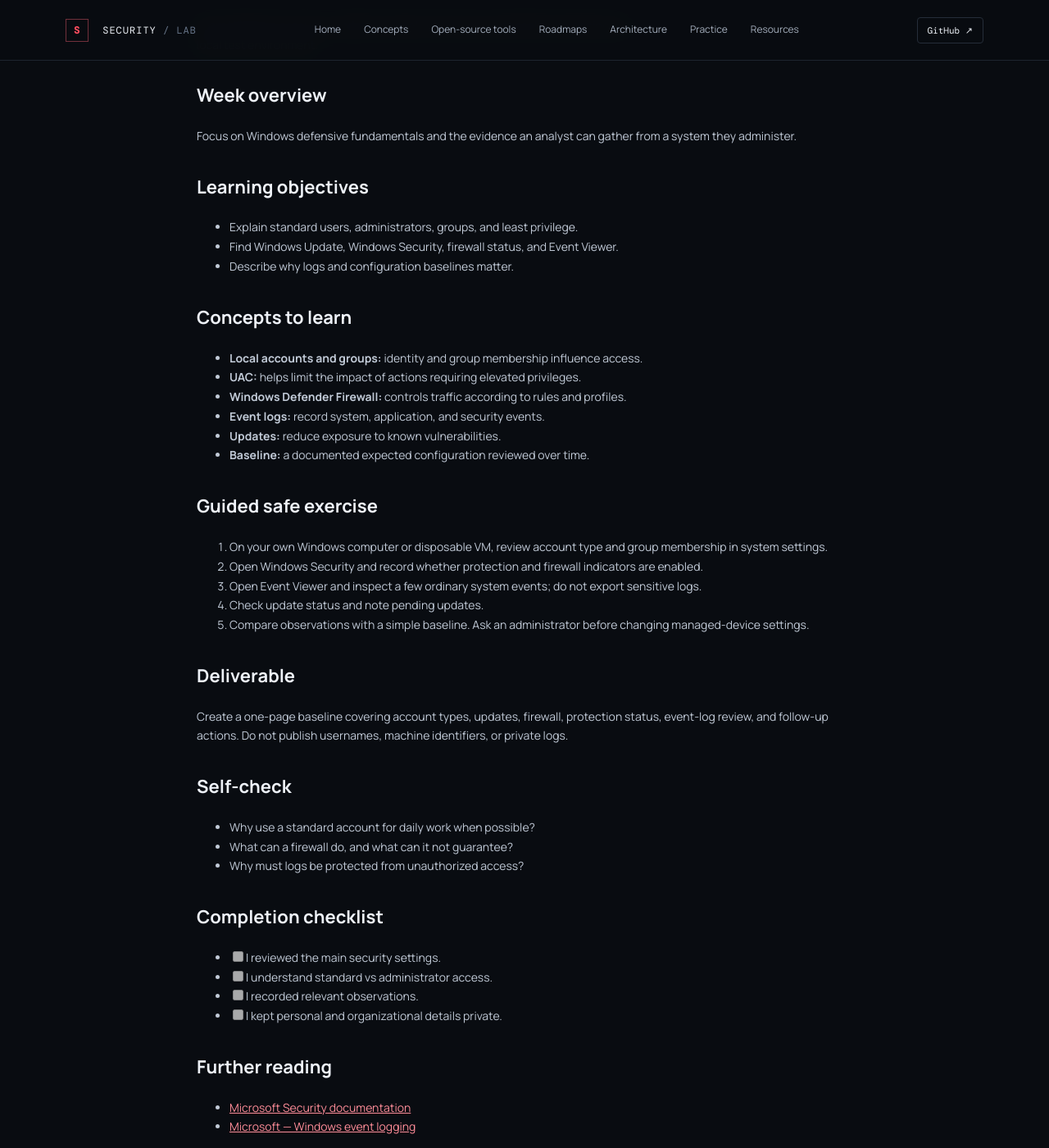
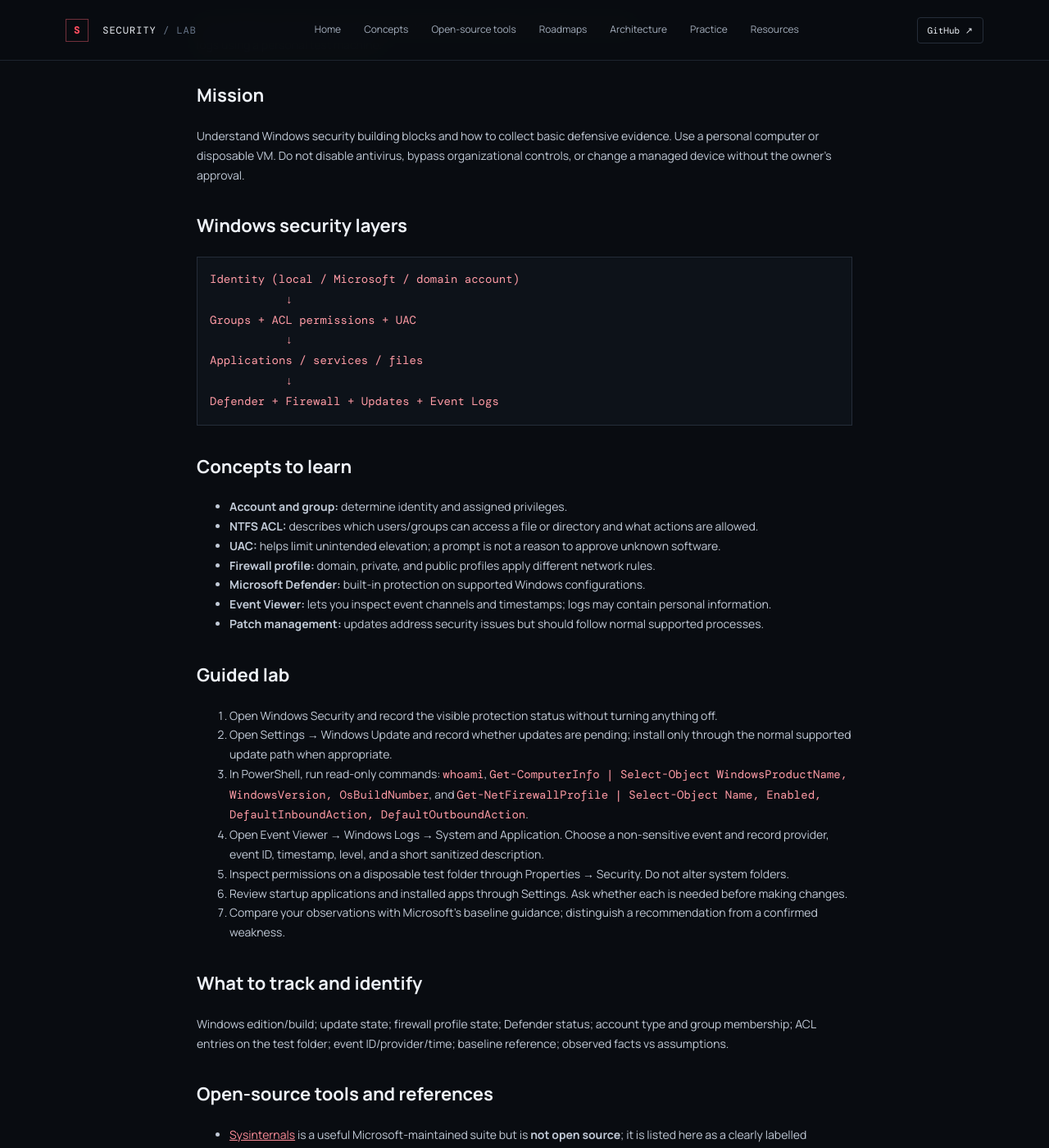
Before and after one commit to Learning-No/Cybersecurity-Learning-Lab, a Jekyll site: the page built from _notes/week-08-windows-security.md, in a window 1280 px wide and 1400 px high, scrolled down 397 px. Shown: the whole window at 82% size. Built offline with Jekyll 4.4.1, drawn with Linux system fonts in a browser that asks for light colours; some of the changed text lies outside the part shown.

Commit message:
Expand _notes/week-08-windows-security.md with practical learning steps

````diff
--- a/_notes/week-08-windows-security.md
+++ b/_notes/week-08-windows-security.md
@@ -3,47 +3,66 @@ title: "Week 08 — Windows Security Fundamentals"
 week: "WEEK 08"
 track: "VAPT ROADMAP"
 level: "Beginner"
-summary: "Learn Windows accounts, updates, firewall, event logs, and baseline hardening in a local test environment."
+summary: "Learn Windows identity, permissions, firewall profiles, updates, Defender, and event logs using a personal test machine."
 date: 2026-10-24
 ---
 
-## Week overview
-Focus on Windows defensive fundamentals and the evidence an analyst can gather from a system they administer.
+## Mission
+Understand Windows security building blocks and how to collect basic defensive evidence. Use a personal computer or disposable VM. Do not disable antivirus, bypass organizational controls, or change a managed device without the owner's approval.
 
-## Learning objectives
-- Explain standard users, administrators, groups, and least privilege.
-- Find Windows Update, Windows Security, firewall status, and Event Viewer.
-- Describe why logs and configuration baselines matter.
+## Windows security layers
+```text
+Identity (local / Microsoft / domain account)
+           ↓
+Groups + ACL permissions + UAC
+           ↓
+Applications / services / files
+           ↓
+Defender + Firewall + Updates + Event Logs
+```
 
 ## Concepts to learn
-- **Local accounts and groups:** identity and group membership influence access.
-- **UAC:** helps limit the impact of actions requiring elevated privileges.
-- **Windows Defender Firewall:** controls traffic according to rules and profiles.
-- **Event logs:** record system, application, and security events.
-- **Updates:** reduce exposure to known vulnerabilities.
-- **Baseline:** a documented expected configuration reviewed over time.
+- **Account and group:** determine identity and assigned privileges.
+- **NTFS ACL:** describes which users/groups can access a file or directory and what actions are allowed.
+- **UAC:** helps limit unintended elevation; a prompt is not a reason to approve unknown software.
+- **Firewall profile:** domain, private, and public profiles apply different network rules.
+- **Microsoft Defender:** built-in protection on supported Windows configurations.
+- **Event Viewer:** lets you inspect event channels and timestamps; logs may contain personal information.
+- **Patch management:** updates address security issues but should follow normal supported processes.
 
-## Guided safe exercise
-1. On your own Windows computer or disposable VM, review account type and group membership in system settings.
-2. Open Windows Security and record whether protection and firewall indicators are enabled.
-3. Open Event Viewer and inspect a few ordinary system events; do not export sensitive logs.
-4. Check update status and note pending updates.
-5. Compare observations with a simple baseline. Ask an administrator before changing managed-device settings.
+## Guided lab
+1. Open Windows Security and record the visible protection status without turning anything off.
+2. Open Settings → Windows Update and record whether updates are pending; install only through the normal supported update path when appropriate.
+3. In PowerShell, run read-only commands: `whoami`, `Get-ComputerInfo | Select-Object WindowsProductName, WindowsVersion, OsBuildNumber`, and `Get-NetFirewallProfile | Select-Object Name, Enabled, DefaultInboundAction, DefaultOutboundAction`.
+4. Open Event Viewer → Windows Logs → System and Application. Choose a non-sensitive event and record provider, event ID, timestamp, level, and a short sanitized description.
+5. Inspect permissions on a disposable test folder through Properties → Security. Do not alter system folders.
+6. Review startup applications and installed apps through Settings. Ask whether each is needed before making changes.
+7. Compare your observations with Microsoft's baseline guidance; distinguish a recommendation from a confirmed weakness.
+
+## What to track and identify
+Windows edition/build; update state; firewall profile state; Defender status; account type and group membership; ACL entries on the test folder; event ID/provider/time; baseline reference; observed facts vs assumptions.
+
+## Open-source tools and references
+- [Sysinternals](https://learn.microsoft.com/sysinternals/) is a useful Microsoft-maintained suite but is **not open source**; it is listed here as a clearly labelled proprietary reference, not an open-source tool.
+- [osquery](https://osquery.io/) is open source and can query selected Windows host state.
+- [Wazuh](https://wazuh.com/) is an open-source security monitoring platform that can collect endpoint telemetry when properly configured.
+- Microsoft [Windows security documentation](https://learn.microsoft.com/windows/security/) is official documentation, not an open-source tool.
 
 ## Deliverable
-Create a one-page baseline covering account types, updates, firewall, protection status, event-log review, and follow-up actions. Do not publish usernames, machine identifiers, or private logs.
+Create a Windows baseline worksheet with build, update status, firewall profiles, Defender state, one sanitized event record, and three practical hardening questions.
 
 ## Self-check
-- Why use a standard account for daily work when possible?
-- What can a firewall do, and what can it not guarantee?
-- Why must logs be protected from unauthorized access?
+- Why should a public Wi-Fi profile usually be treated differently from a private trusted network?
+- What does an ACL control?
+- Why is an event ID not meaningful without provider and context?
+- Why should you not turn off security controls just to run a lab?
 
 ## Completion checklist
-- [ ] I reviewed the main security settings.
-- [ ] I understand standard vs administrator access.
-- [ ] I recorded relevant observations.
-- [ ] I kept personal and organizational details private.
+- [ ] I captured read-only baseline facts.
+- [ ] I inspected a disposable folder and sanitized log details.
+- [ ] I did not weaken system protections.
+- [ ] I compared observations with an official reference.
 
 ## Further reading
-- [Microsoft Security documentation](https://learn.microsoft.com/en-us/windows/security/)
-- [Microsoft — Windows event logging](https://learn.microsoft.com/en-us/windows/win32/eventlog/event-logging)
+- [Windows Security documentation](https://learn.microsoft.com/windows/security/)
+- [Windows Event Log documentation](https://learn.microsoft.com/windows/win32/wes/windows-event-log)
````
